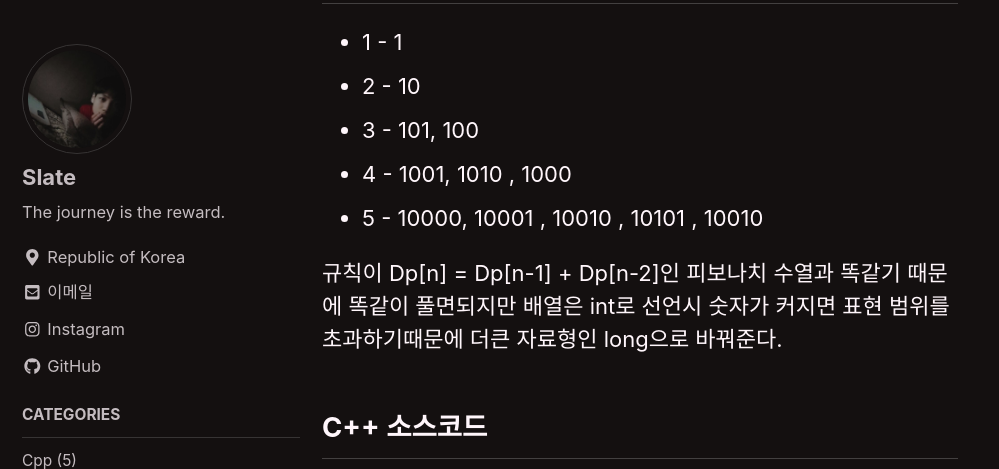
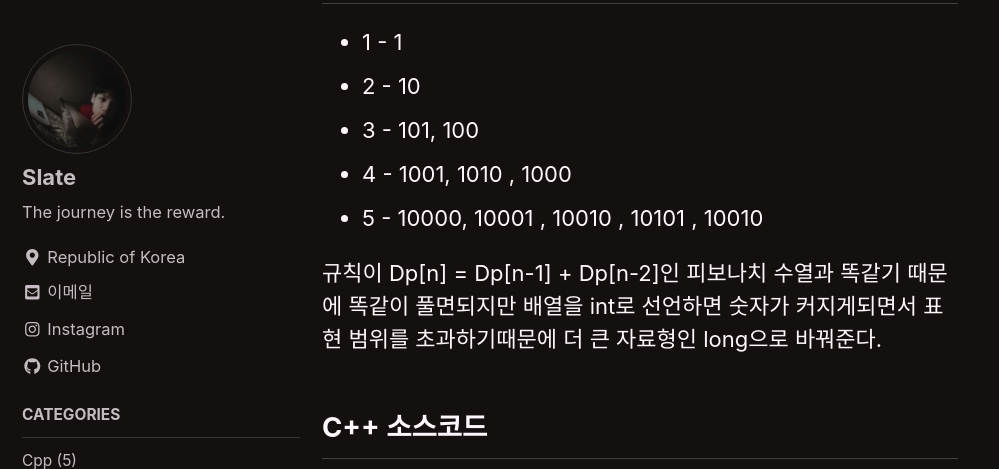
Before and after one commit to lesslate/lesslate.github.io, a Jekyll site: the page built from _posts/OnlineJudge/2018-11-28-Baekjoon-2193번.md, in a window 1280 px wide and 900 px high, scrolled down 946 px, cut to the strip 0-469 px from the top of the window. Shown: the whole strip, without its empty margins (0-999 px from the left). Built offline with Jekyll 4.4.1, drawn with Linux system fonts in a browser that asks for light colours; nearby versions of some CDN libraries; comment, search, counter and statistics services are not loaded.

Commit message:
Update 2018-11-28-Baekjoon-2193번.md

```diff
--- a/_posts/OnlineJudge/2018-11-28-Baekjoon-2193번.md
+++ b/_posts/OnlineJudge/2018-11-28-Baekjoon-2193번.md
@@ -28,7 +28,7 @@ sidebar_main: true
 * 5 - 10000, 10001 , 10010 , 10101 , 10010
 
 규칙이 Dp[n] = Dp[n-1] + Dp[n-2]인 피보나치 수열과 똑같기 때문에 똑같이 풀면되지만
-배열은 int로 선언시 숫자가 커지면 표현 범위를 초과하기때문에 더큰 자료형인 long으로 바꿔준다.
+배열을 int로 선언하면 숫자가 커지게되면서 표현 범위를 초과하기때문에 더 큰 자료형인 long으로 바꿔준다.
 
 ## C++ 소스코드
 
```
